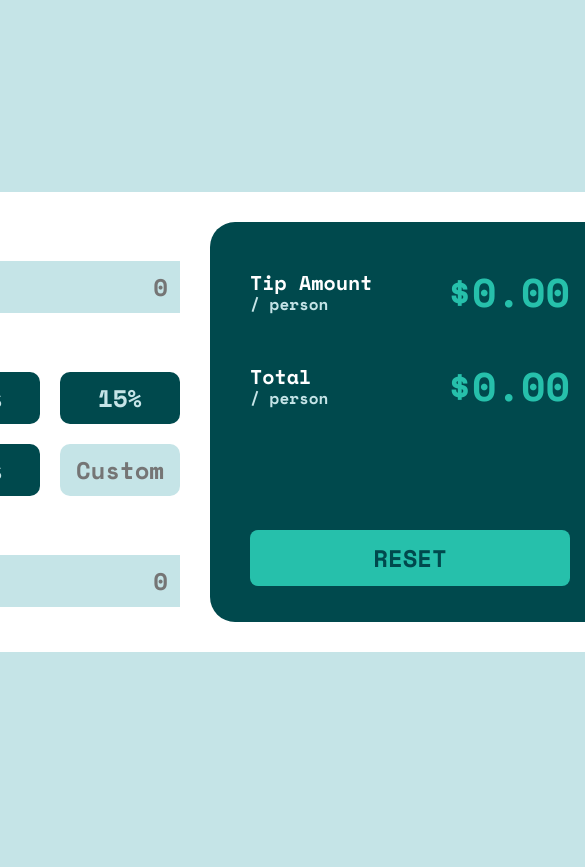
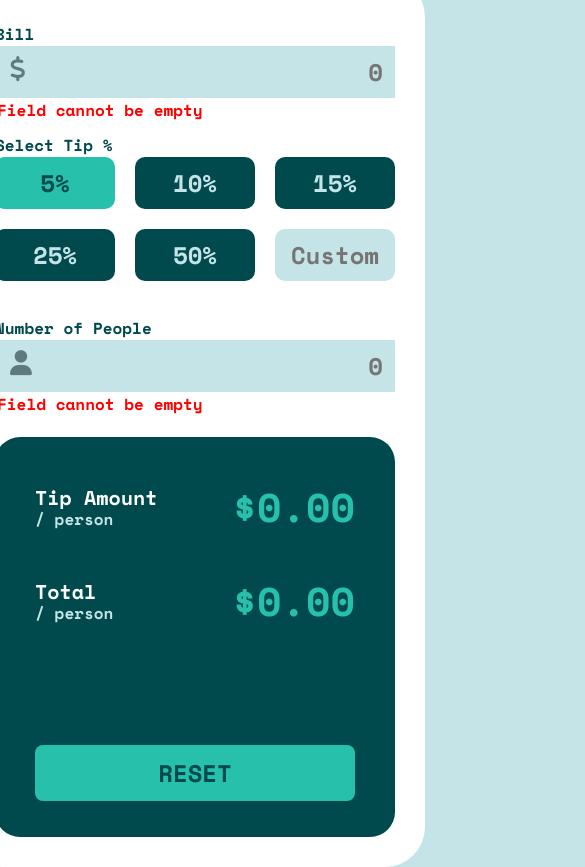
Before and after one commit to Rafael1268/tip-calculator, a website built with webpack: page src/template.html in a window 390 px wide. Shown: the top 867 px of the page, 585 px wide, since content can reach past the window. Before the commit the page ends 844 px from the top, so only its background shows below. Built offline with nearby package versions, Linux system fonts and the light colour scheme.

Commit message:
Added support for mobile

```diff
--- a/src/style.css
+++ b/src/style.css
@@ -173,3 +173,10 @@ input[type=number] {
   padding: 10px 0;
   width: 100%
 }
+
+@media (max-width: 950px) {
+  .card {
+    grid-template-columns: 400px;
+    grid-template-rows: 400px 400px;
+  }
+}
```
